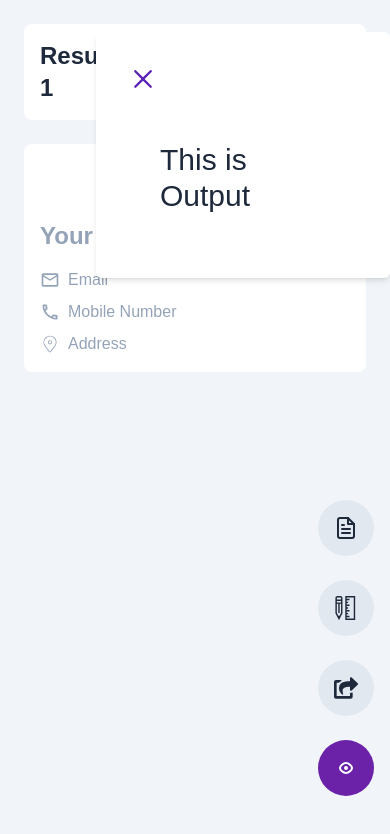
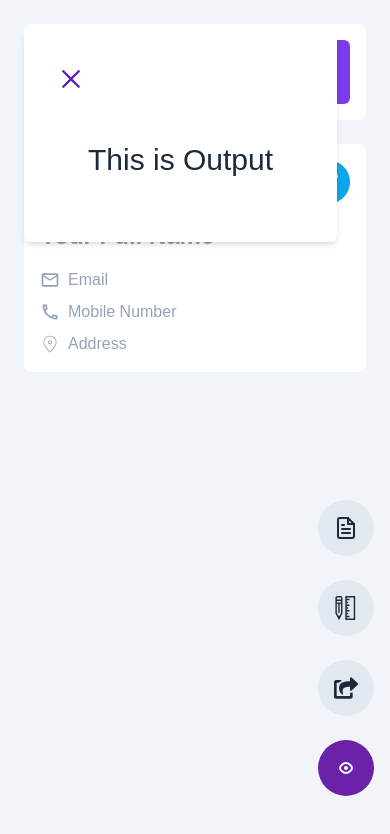
Before and after one commit to gaznafis007/resumake, a Next.js app: page /resumes/create in a window 390 px wide. Both pictures are taken after a click on the element 346 px from the left and 768 px from the top of the page. Shown: the top 834 px of the page. Built offline with nearby package versions, Linux system fonts and the light colour scheme.

Commit message:
pdf output layer and some responsive issues are resolve in create page

```diff
--- a/src/app/resumes/create/page.jsx
+++ b/src/app/resumes/create/page.jsx
@@ -1,5 +1,6 @@
 "use client";
 import Modal from "@/components/Modal/Modal";
+import PdfOutput from "@/components/PdfOutput/PdfOutput";
 import ResumeOutput from "@/components/ResumeOutput/ResumeOutput";
 import ResumePersonalInfo from "@/components/ResumePersonalInfo/ResumePersonalInfo";
 import ResumeTitle from "@/components/ResumeTitle/ResumeTitle";
@@ -10,6 +11,7 @@ import React, { useState } from "react";
 
 const Create = () => {
   const [activeSection, setActiveSection] = useState("");
+  const [activePdfView, setActivePdfView] = useState(false);
   return (
     <ResumeInfoProvider>
       <section className="p-6 flex flex-col md:flex-row gap-6">
@@ -23,15 +25,14 @@ const Create = () => {
           {/* Resume form */}
           <ResumePersonalInfo />
         </div>
+        {/* Resume's output */}
+        <section onClick={() =>setActiveSection('view')} className={`hidden md:block md:w-1/2 rounded-md bg-white shadow-xl cursor-zoom-in`}>
         <ResumeOutput />
+        </section>
       </section>
       {activeSection === "view" && (
-        <Modal setOpen={setActiveSection} index={'z-10'} position={'left-24 top-8'}>
-          <section className={`w-full h-full`}>
-            <div className='bg-white rounded-lg p-8'>
-            <h2 className={`text-3xl text-slate-800`}>This is Output</h2>
-            </div>
-        </section>
+        <Modal setOpen={setActiveSection} index={'z-10'} position={'left-6 top-8 mr-6'}>
+          <PdfOutput/>
         </Modal>
       )}
     </ResumeInfoProvider>
--- /dev/null
+++ b/src/components/PdfOutput/PdfOutput.jsx
@@ -0,0 +1,12 @@
+import React from 'react';
+import ResumeOutput from '../ResumeOutput/ResumeOutput';
+
+const PdfOutput = () => {
+    return (
+        <>
+        <ResumeOutput/>
+        </>
+    );
+};
+
+export default PdfOutput;
--- a/src/components/ResumeOutput/ResumeOutput.jsx
+++ b/src/components/ResumeOutput/ResumeOutput.jsx
@@ -1,13 +1,12 @@
-import React from 'react';
+import React from "react";
 
 const ResumeOutput = () => {
-    return (
-        <section className={`hidden md:block md:w-1/2 rounded-md shadow-xl`}>
-            <div className='bg-white rounded-lg h-full p-8'>
-            <h2 className={`text-3xl text-slate-800`}>This is Output</h2>
-            </div>
-        </section>
-    );
+  return (
+    <div className="p-8">
+      <h2 className={`text-3xl text-slate-800`}>This is Output</h2>
+
+    </div>
+  );
 };
 
 export default ResumeOutput;
```
